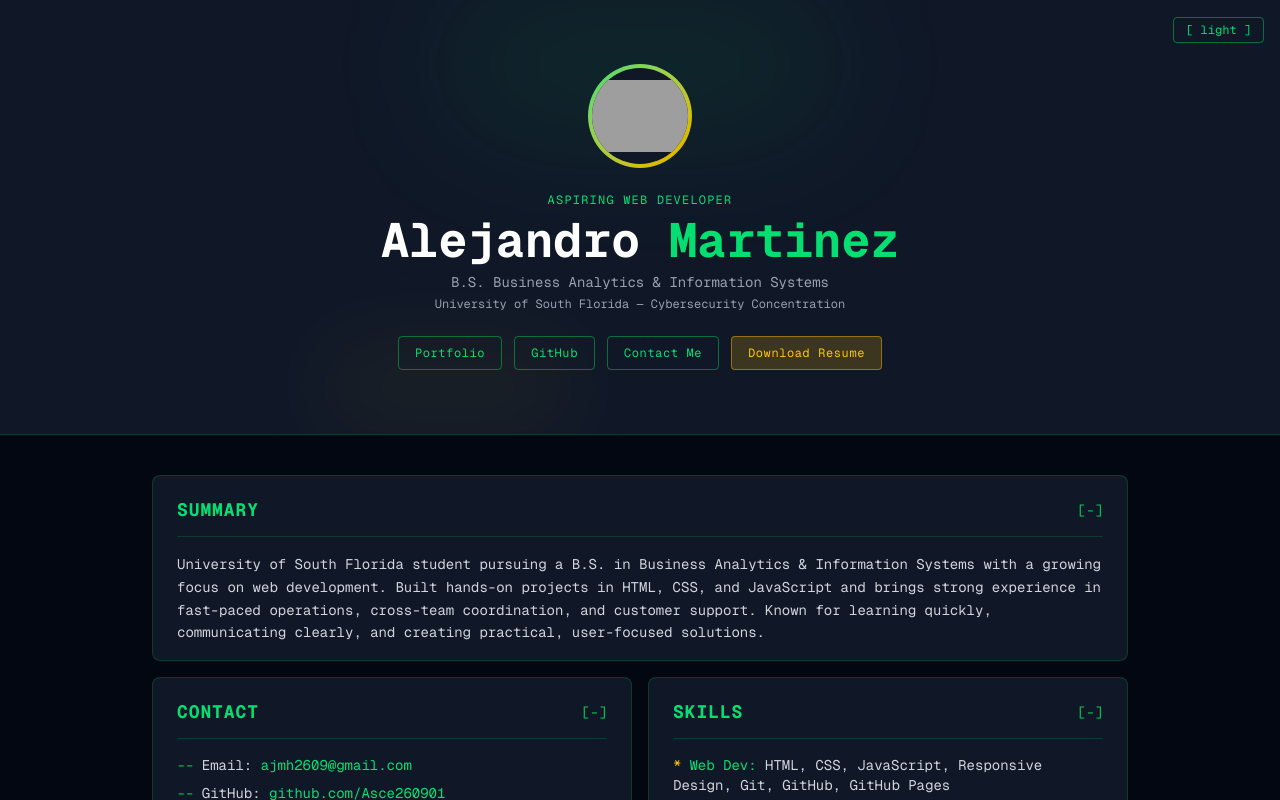
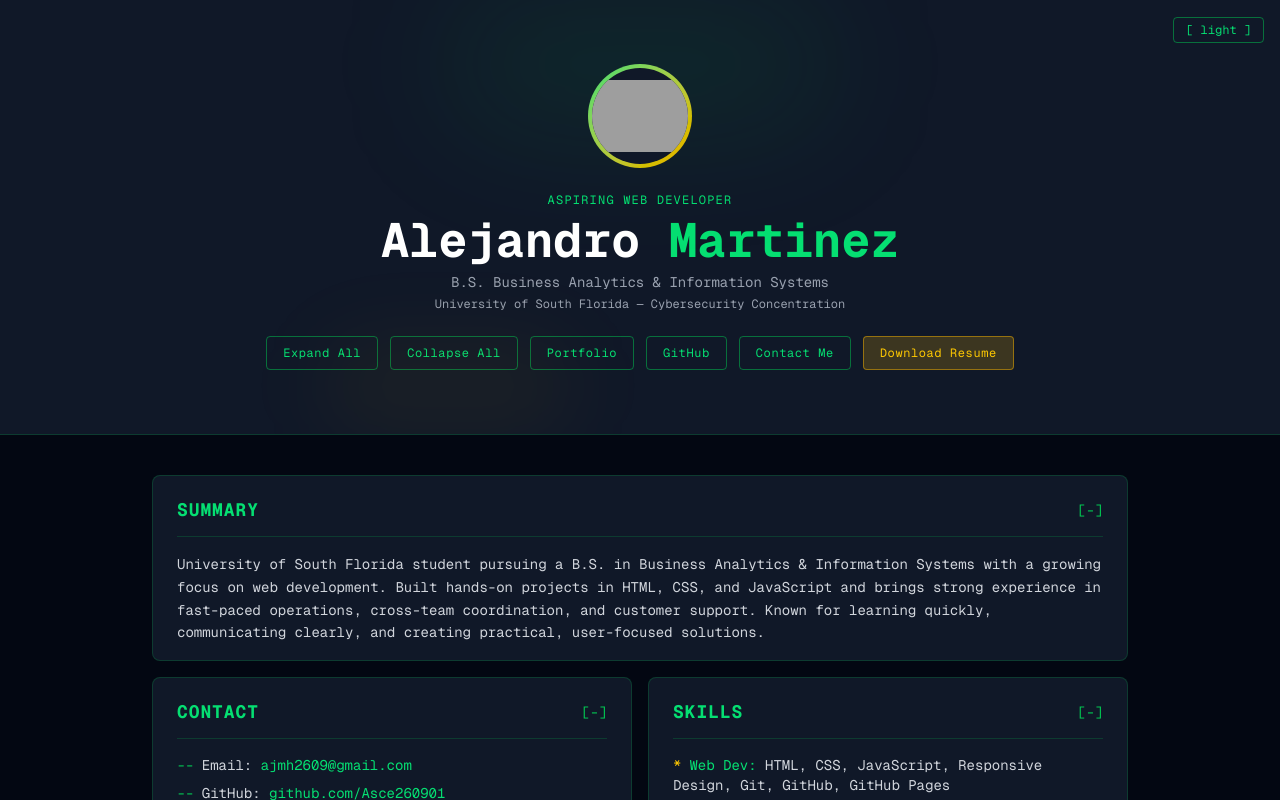
Before and after one commit to Asce260901/resume-nextjs, a Next.js app: page / in a window 1280 px wide. Shown: the top 800 px of the page. Built offline with nearby package versions, Linux system fonts and the light colour scheme; grey boxes are pictures that could not be loaded.

Commit message:
add expand all / collapse all buttons

```diff
--- a/src/app/page.js
+++ b/src/app/page.js
@@ -12,6 +12,8 @@ export default function Home() {
   const sectionRefs = useRef({});
 
   const toggle = (id) => setExpanded((prev) => ({ ...prev, [id]: !prev[id] }));
+  const expandAll = () => setExpanded({ summary: true, contact: true, skills: true, projects: true, experience: true, education: true });
+  const collapseAll = () => setExpanded({ summary: false, contact: false, skills: false, projects: false, experience: false, education: false });
 
   useEffect(() => {
     setTimeout(() => setVisible(true), 100);
@@ -46,10 +48,7 @@ export default function Home() {
 
         {/* Dark mode toggle */}
         <div className="absolute top-4 right-4">
-          <button
-            onClick={() => setDark(!dark)}
-            className="font-mono text-xs px-3 py-1 border border-green-500/50 text-green-400 hover:bg-green-500/10 rounded transition-all duration-200"
-          >{dark ? "[ light ]" : "[ dark ]"}</button>
+          <button onClick={() => setDark(!dark)} className="font-mono text-xs px-3 py-1 border border-green-500/50 text-green-400 hover:bg-green-500/10 rounded transition-all duration-200">{dark ? "[ light ]" : "[ dark ]"}</button>
         </div>
 
         <div className="relative mx-auto mb-6 flex justify-center">
@@ -64,6 +63,8 @@ export default function Home() {
         <p className={`${mutedText} font-mono text-xs mt-1`}>University of South Florida — Cybersecurity Concentration</p>
 
         <div className="flex justify-center gap-3 mt-6 flex-wrap">
+          <button onClick={expandAll} className="font-mono text-xs px-4 py-2 border border-green-500/50 text-green-400 hover:bg-green-500/10 hover:border-green-400 rounded transition-all duration-200 tracking-wider">Expand All</button>
+          <button onClick={collapseAll} className="font-mono text-xs px-4 py-2 border border-green-500/50 text-green-400 hover:bg-green-500/10 hover:border-green-400 rounded transition-all duration-200 tracking-wider">Collapse All</button>
           <a href="https://asce260901.github.io/portfolio-site/" target="_blank" rel="noopener noreferrer" className="font-mono text-xs px-4 py-2 border border-green-500/50 text-green-400 hover:bg-green-500/10 hover:border-green-400 rounded transition-all duration-200 tracking-wider">Portfolio</a>
           <a href="https://github.com/Asce260901" target="_blank" rel="noopener noreferrer" className="font-mono text-xs px-4 py-2 border border-green-500/50 text-green-400 hover:bg-green-500/10 hover:border-green-400 rounded transition-all duration-200 tracking-wider">GitHub</a>
           <a href="mailto:AJMH2609@gmail.com" className="font-mono text-xs px-4 py-2 border border-green-500/50 text-green-400 hover:bg-green-500/10 hover:border-green-400 rounded transition-all duration-200 tracking-wider">Contact Me</a>
```
